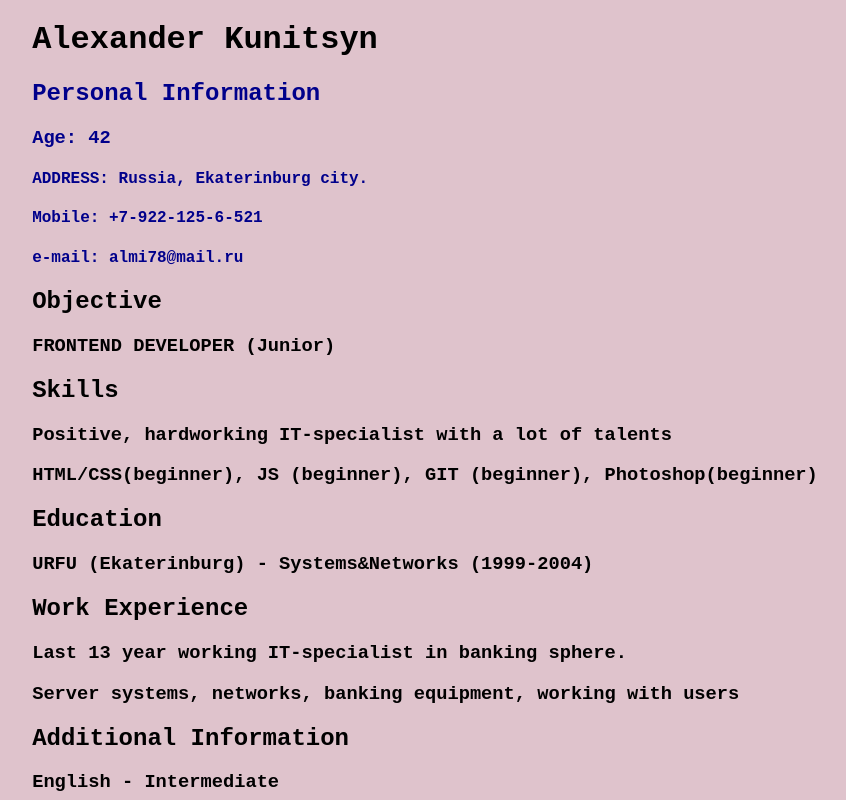
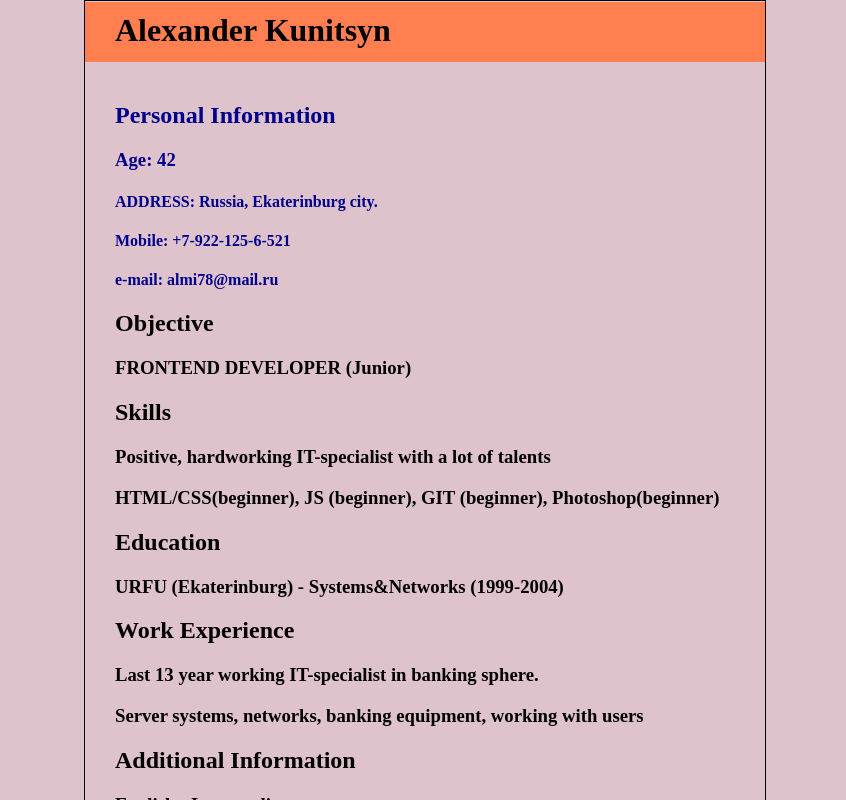
Before and after one commit to Alexspill/rsschool-cv, a plain HTML site: page rsschool-cv-html/index.html in a window 1280 px wide. Shown: the top 800 px of the page, without its empty margins (215-1061 px from the left). Drawn offline with Linux system fonts and the light colour scheme.

Commit message:
feat : add basic CSS layout

```diff
--- a/rsschool-cv-html/CSS/styles.css
+++ b/rsschool-cv-html/CSS/styles.css
@@ -1,15 +1,37 @@
 * {
-    font-family : 'Courier New', Courier, monospace;
+    font-family : 'sans-serif';
 }
+
+header {
+    height: 60px;
+    width: 680px;
+    background-color: coral;
+    position: relative;
+    bottom: 20px;
+    right: 30px;
+
+}
+
+header h1 {
+    padding-left: 30px;
+    padding-top: 10px;
+}
+
 body {
     background-color : #dfc3cc;
-    width: max-content;
+    border: 1px solid black;
+    max-width: 650px;
+    max-height: fit-content;
+    padding-left: 30px;
+    padding-bottom: 15px;
     margin: 0 auto;
 }
 
 .personal_info {
     color : darkblue;
+    padding-top: 0;
 }
+
 
 footer {
     display: flex;
@@ -21,7 +43,6 @@ footer {
 
 footer div {
     height: 100%;
-    border: 1px solid blue;
     padding: 0px;
     margin: auto;
 }
@@ -29,7 +50,6 @@ footer div {
 .logo {
     width: 100px;
     height: 100%;
-    border: 1px solid blue;
     margin: auto;
     margin-left: 0px;
 }
```
Also changed, not shown: rsschool-cv-html/index.html (+1 -1 lines).
